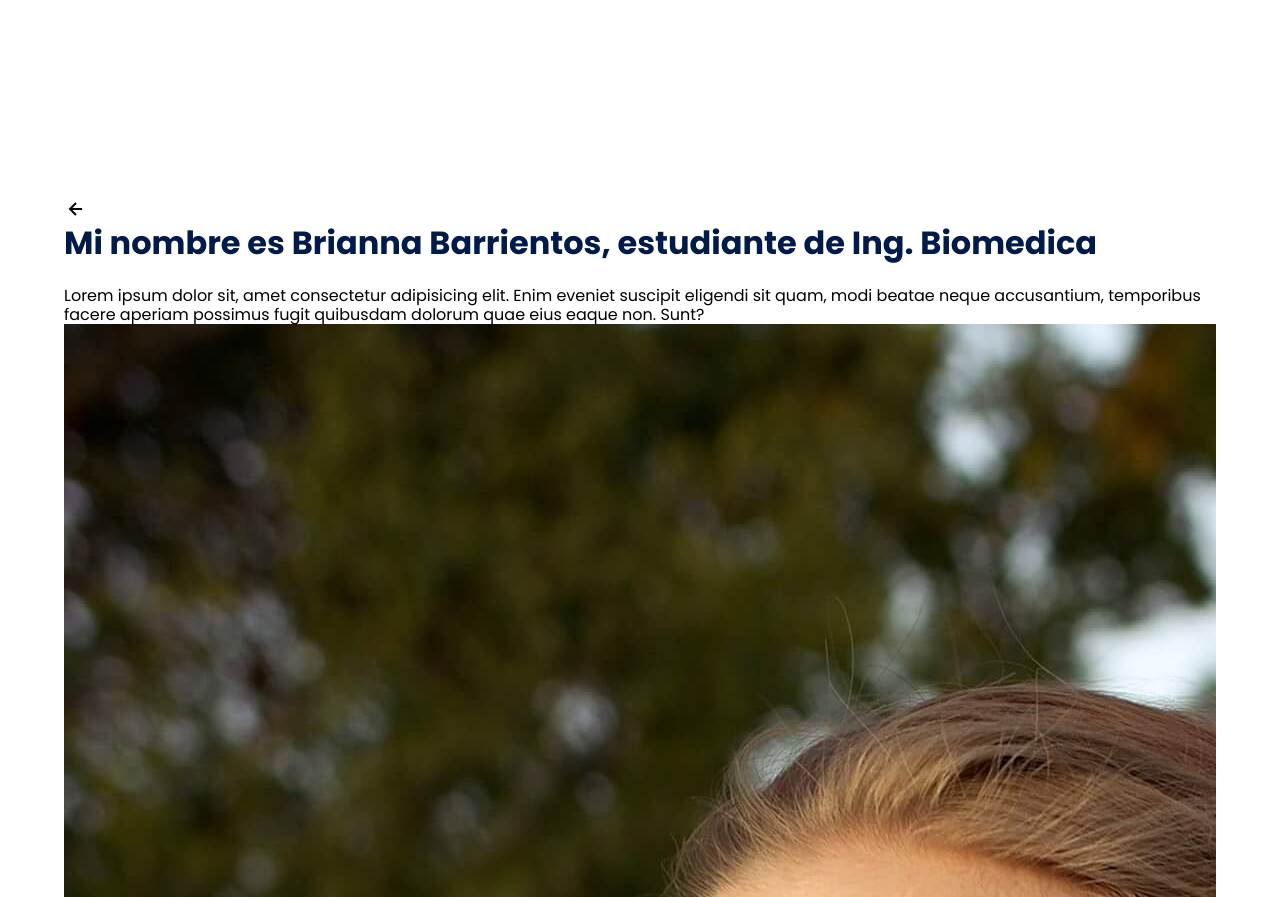
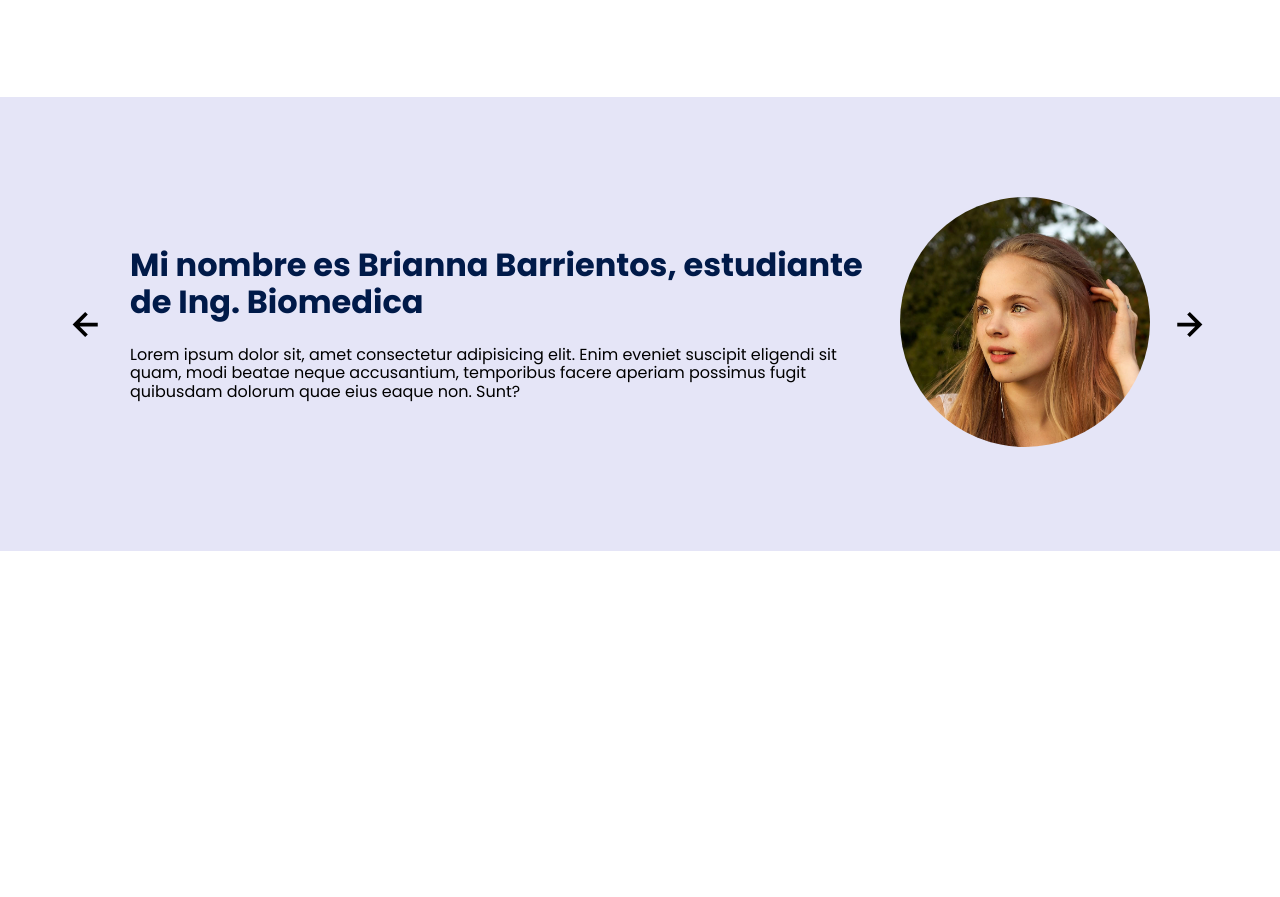
Before and after one commit to jeanpoolgg/pilares-frontend, a plain HTML site: page index.html in a window 1280 px wide. Shown: the part 2522-3419 px from the top of the page. After the commit the page ends 3073 px from the top, so only its background shows below. Drawn offline with Linux system fonts and the light colour scheme.

Commit message:
17. Agregando estilos a los Testimonios

```diff
--- a/css/style.css
+++ b/css/style.css
@@ -280,6 +280,54 @@ h1 {
 }
 
 
+/* ========================== TESTIMONY ========================== */
+
+.testimony {
+    background-color: #e5e5f7;
+}
+
+.testimoney__main {
+    display: grid;
+    grid-template-columns: 50px 1fr 50px;
+    gap: 1em;
+    align-items: center;
+}
+
+.testimony__person {
+    display: grid;
+    grid-template-columns: 1fr max-content;
+    justify-content: space-between;
+    align-items: center;
+    gap: 2em;
+    grid-column: 2/3;
+    grid-row: 1/2;
+    opacity: 0;
+    pointer-events: none;
+}
+
+.testimony__person--show {
+    pointer-events: unset;
+    opacity: 1;
+    transition: opacity 1.5s;
+}
+
+.testimony__img {
+    width: 250px;
+    height: 250px;
+    border-radius: 50%;
+    object-fit: cover;
+    object-position: 50% 10%;
+}
+
+.textimony__texts {
+    max-width: 700px;
+}
+
+.testimony__arrow {
+    width: 90%;
+    cursor: pointer;
+}
+
 /* ========================== MEDIA QUERIES ========================== */
 
 @media screen and (min-width: 790px) {
--- a/index.html
+++ b/index.html
@@ -114,7 +114,7 @@
         <section class="testimony">
             <div class="testimoney__main container">
                 <img class="testimony__arrow" id="before" src="assets/images/leftarrow.svg">
-                <section class="testimony__person testimony__main--show" data-id="1">
+                <section class="testimony__person testimony__person--show" data-id="1">
                     <div class="testimony__texts">
                         <h2 class="subtitle">Mi nombre es Brianna Barrientos, <span>estudiante de Ing. Biomedica</span></h2>
                         <p class="testimony__review">Lorem ipsum dolor sit, amet consectetur adipisicing elit. Enim eveniet suscipit eligendi sit quam, modi beatae neque accusantium, temporibus facere aperiam possimus fugit quibusdam dolorum quae eius eaque non. Sunt?</p>
@@ -141,7 +141,7 @@
                         <img src="assets/images/face3.jpg" class="testimony__img">
                     </figure>
                 </section>
-                <img class="testimony_arrow" id="next" src="assets/images/rightarrow.svg">
+                <img class="testimony__arrow" id="next" src="assets/images/rightarrow.svg">
             </div>
         </section>
     </main>
```
